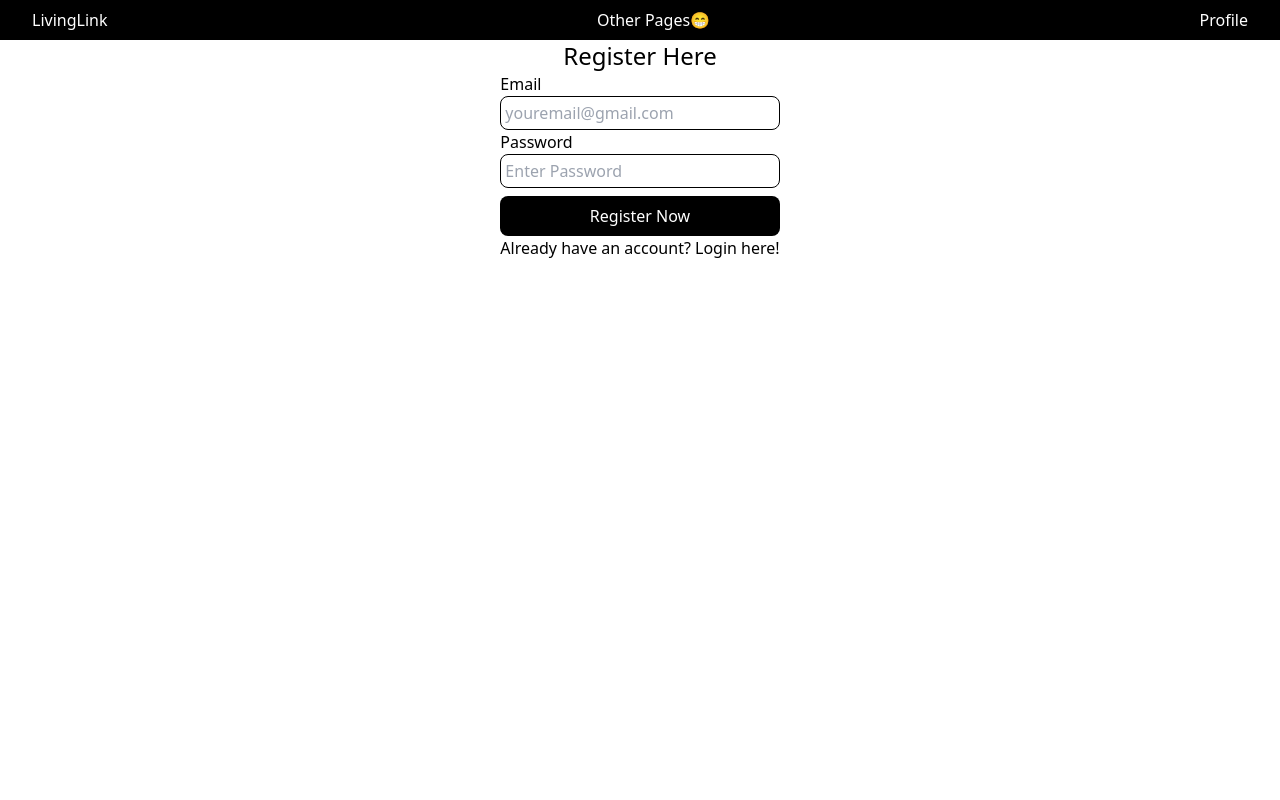
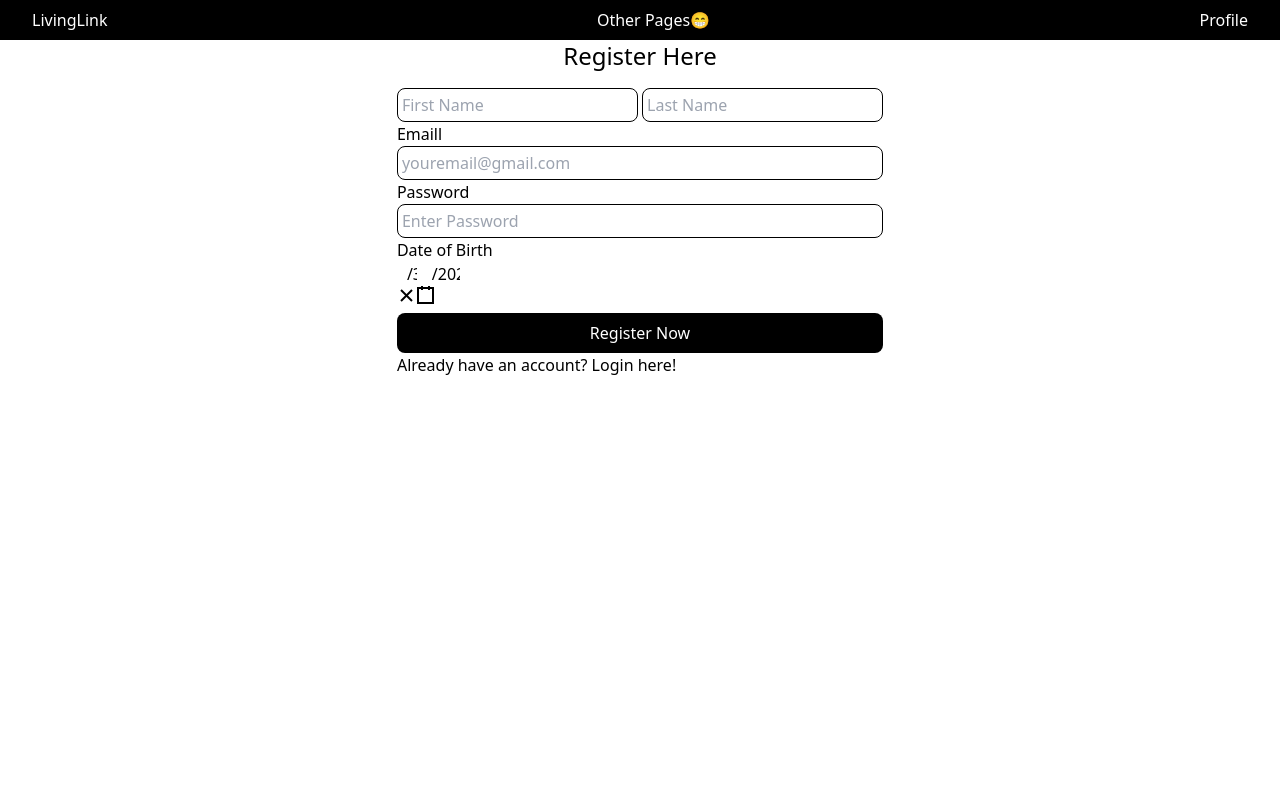
Before and after one commit to NathanPannell/rent-app-project, a React (Create React App) app: page /register in a window 1280 px wide. Shown: the top 800 px of the page. Built offline with nearby package versions, Linux system fonts and the light colour scheme.

Commit message:
added first and last name fields and a calendar to pick dates

```diff
--- a/package.json
+++ b/package.json
@@ -7,6 +7,7 @@
     "@testing-library/react": "^13.4.0",
     "@testing-library/user-event": "^13.5.0",
     "react": "^18.2.0",
+    "react-date-picker": "^9.2.1",
     "react-dom": "^18.2.0",
     "react-router-dom": "^6.10.0",
     "react-scripts": "5.0.1",
--- a/src/pages/Register.jsx
+++ b/src/pages/Register.jsx
@@ -1,19 +1,45 @@
 import { useState } from "react";
 import { Link } from "react-router-dom";
+import DatePicker from 'react-date-picker';
 
 export const Register = () => {
   const [email, setEmail] = useState("");
   const [password, setPassword] = useState("");
+  const [FirstName, setFirstName] = useState("");
+  const [LastName, setLastName] = useState("");
+
+  const [date, onChange] = useState(new Date());
   const handleSubmit = (e) => {
     e.preventDefault();
-    console.log({ email, password });
+    console.log({ email, password, FirstName, LastName });
   };
 
   return (
     <div>
+
       <form className="flex flex-col" onSubmit={handleSubmit}>
         <h1 className="text-2xl text-center">Register Here</h1>
-        <label>Email</label>
+        </form>
+
+
+        <input
+          className="border-black border rounded-lg p-1"
+          value={FirstName}
+          onChange={(e) => setFirstName(e.target.value)}
+          placeholder="First Name"
+        />
+
+        &nbsp;
+
+        <input
+          className="border-black border rounded-lg p-1"
+          value={LastName}
+          onChange={(e) => setLastName(e.target.value)}
+          placeholder="Last Name"
+        />
+
+        <form className="flex flex-col" onSubmit={handleSubmit}>
+        <label>Emaill</label>
         <input
           className="border-black border rounded-lg p-1"
           value={email}
@@ -27,6 +53,9 @@ export const Register = () => {
           value={password}
           placeholder="Enter Password"
         />
+
+        <label>Date of Birth</label>
+        <DatePicker onChange={onChange} value={date} />
         <button className="rounded-lg bg-black text-white mt-2 p-2">
           Register Now
         </button>
```
Also changed, not shown: 1 other file (tests, documents, lock files or other folders).
